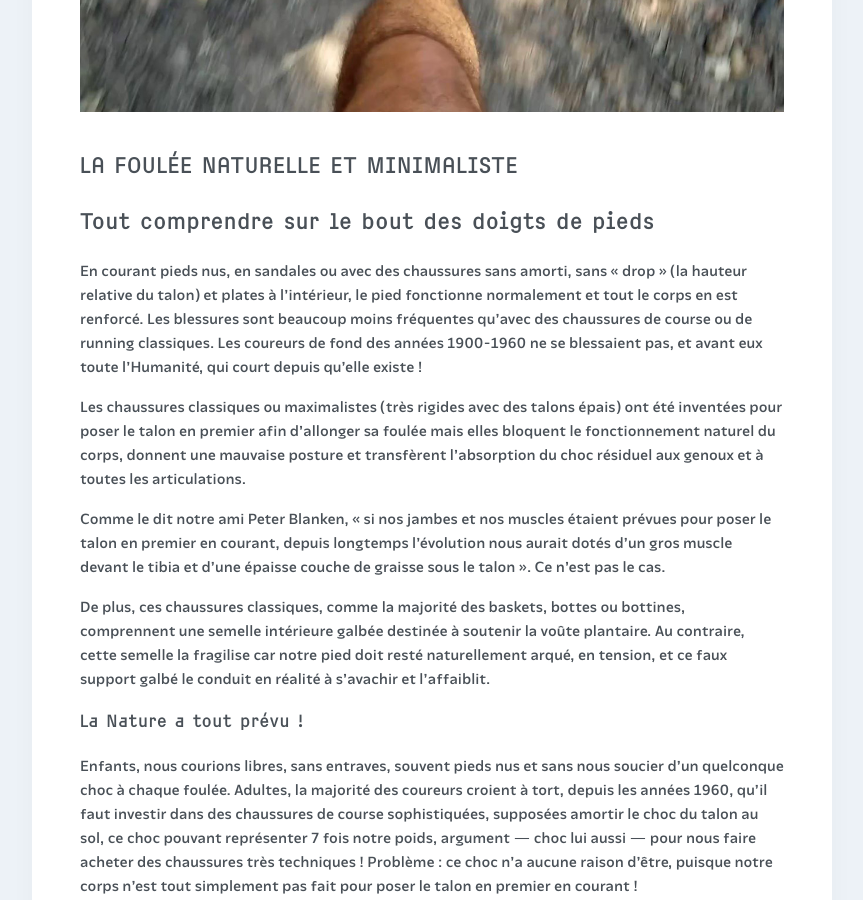
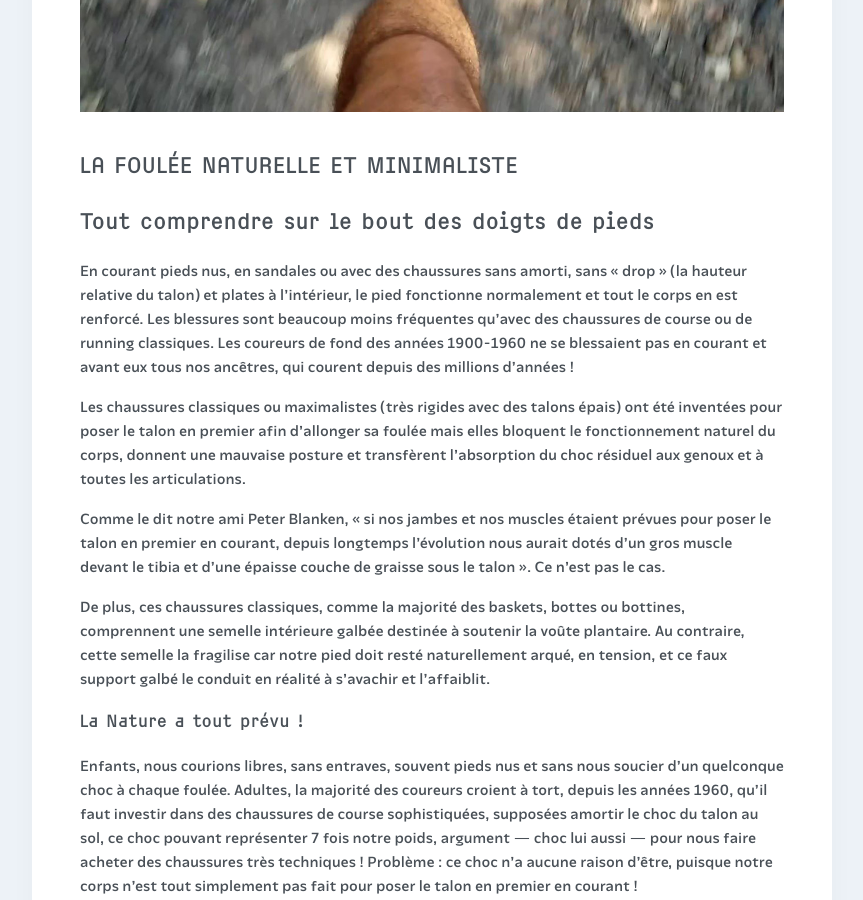
Before and after one commit to courirpaleo/courirpaleo.github.io, a Jekyll site: the page built from _pages-secondary/foulee-naturelle.md, in a window 1280 px wide and 900 px high, scrolled down 427 px. Shown: the whole window, without its empty margins (208-1071 px from the left). Built offline with Jekyll 4.4.1, drawn with Linux system fonts in a browser that asks for light colours; some web fonts are replaced.

Commit message:
Update foulee-naturelle.md

```diff
--- a/_pages-secondary/foulee-naturelle.md
+++ b/_pages-secondary/foulee-naturelle.md
@@ -7,7 +7,7 @@ summary: Tout comprendre sur le bout des doigts de pieds
 # La foulée naturelle et minimaliste
 ## Tout comprendre sur le bout des doigts de pieds
 
-En courant pieds nus, en sandales ou avec des chaussures sans amorti, sans «&nbsp;drop&nbsp;» (la hauteur relative du talon) et plates à l'intérieur, le pied fonctionne normalement et tout le corps en est renforcé. Les blessures sont beaucoup moins fréquentes qu'avec des chaussures de course ou de running classiques.  Les coureurs de fond des années 1900-1960 ne se blessaient pas, et avant eux toute l'Humanité, qui court depuis qu'elle existe&nbsp;!
+En courant pieds nus, en sandales ou avec des chaussures sans amorti, sans «&nbsp;drop&nbsp;» (la hauteur relative du talon) et plates à l'intérieur, le pied fonctionne normalement et tout le corps en est renforcé. Les blessures sont beaucoup moins fréquentes qu'avec des chaussures de course ou de running classiques.  Les coureurs de fond des années 1900-1960 ne se blessaient pas en courant et avant eux tous nos ancêtres, qui courent depuis des millions d'années&nbsp;!
 
 Les chaussures classiques ou maximalistes (très rigides avec des talons épais) ont été inventées pour poser le talon en premier afin d'allonger sa foulée mais elles bloquent le fonctionnement naturel du corps, donnent une mauvaise posture et transfèrent l'absorption du choc résiduel aux genoux et à toutes les articulations.
 
```
